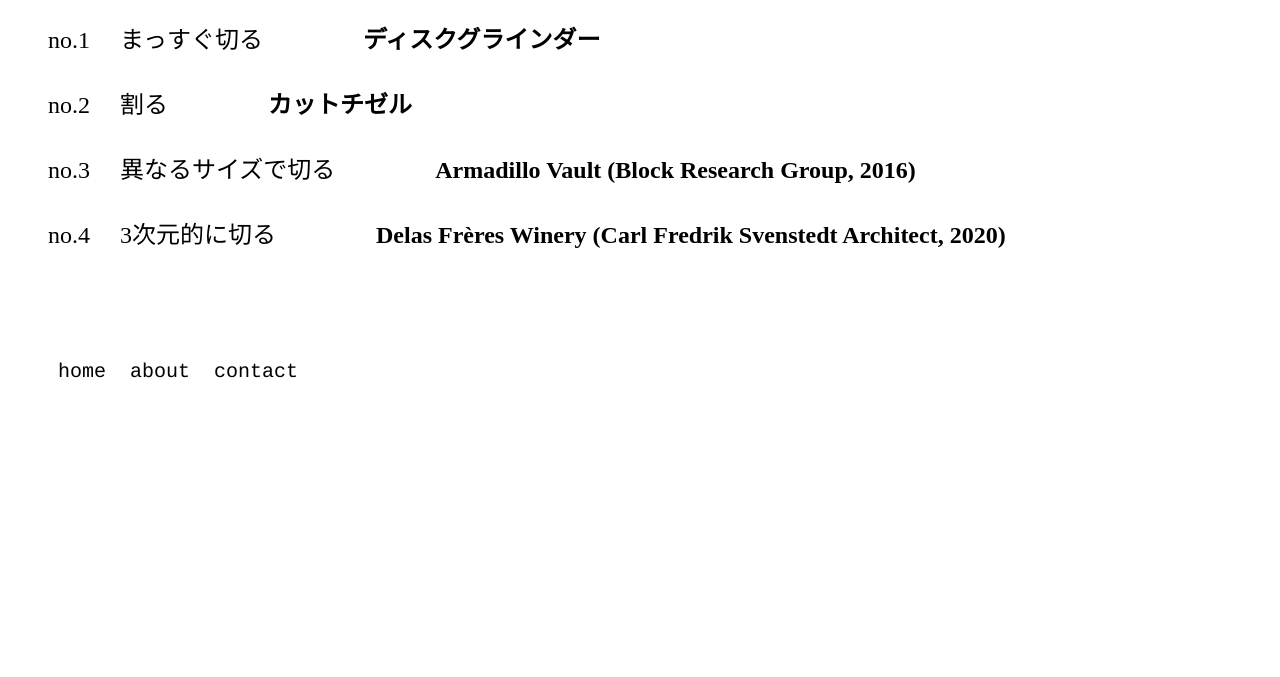
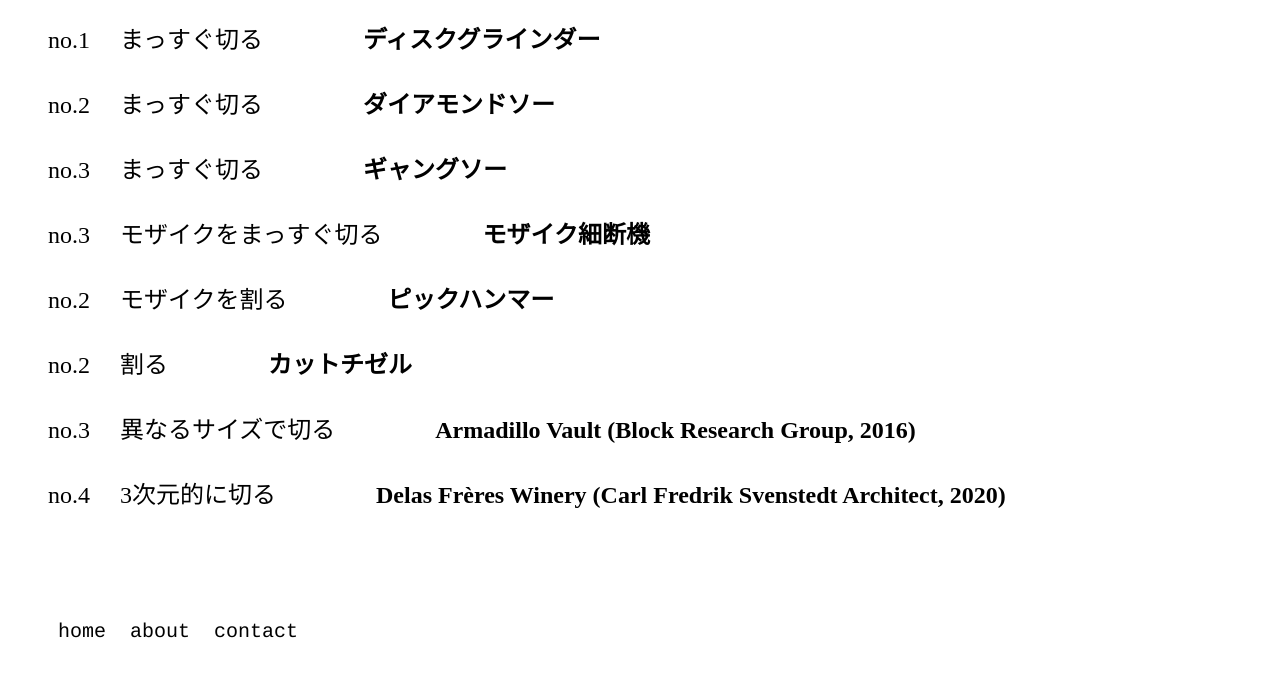
Before and after one commit to hirokiawaji/stonecut.github.io, a plain HTML site: page index.html in a window 1280 px wide. Shown: the part 171-848 px from the top of the page. Before the commit the page ends 800 px from the top, so only its background shows below. Drawn offline with Linux system fonts and the light colour scheme.

Commit message:
Update index.html

```diff
--- a/index.html
+++ b/index.html
@@ -26,6 +26,10 @@
 
         <ul class="wood">
           <li><span class="mgr1">no.1</span><span class="mgr2">まっすぐ切る</span><a href="https://www.bildy.jp/mag/discgrinder-guide/">ディスクグラインダー</a></li>
+          <li><span class="mgr1">no.2</span><span class="mgr2">まっすぐ切る</span><a href="https://www.youtube.com/watch?v=GRAA3vcPdJE">ダイアモンドソー</a></li>
+          <li><span class="mgr1">no.3</span><span class="mgr2">まっすぐ切る</span><a href="https://www.youtube.com/watch?v=6bZZFWPY3Lo">ギャングソー</a></li>
+          <li><span class="mgr1">no.3</span><span class="mgr2">モザイクをまっすぐ切る</span><a href="https://www.youtube.com/watch?v=YlRjVGWCo9o">モザイク細断機</a></li>
+          <li><span class="mgr1">no.2</span><span class="mgr2">モザイクを割る</span><a href="https://www.youtube.com/watch?v=8LfNB7jfCDI">ピックハンマー</a></li>
           <li><span class="mgr1">no.2</span><span class="mgr2">割る</span><a href="https://electrictoolboy.com/media/5055/">カットチゼル</a></li>
           <li><span class="mgr1">no.3</span><span class="mgr2">異なるサイズで切る</span><a href="https://www.dezeen.com/2016/05/31/armadillo-vault-block-research-group-eth-zurich-beyond-the-bending-limestone-structure-without-glue-venice-architecture-biennale-2016/">Armadillo Vault (Block Research Group, 2016)</a></li>
           <li><span class="mgr1">no.4</span><span class="mgr2">3次元的に切る</span><a href="https://www.facebook.com/pg/carlfredriksvenstedt/posts/">Delas Frères Winery (Carl Fredrik Svenstedt Architect, 2020)</a></li>
```
